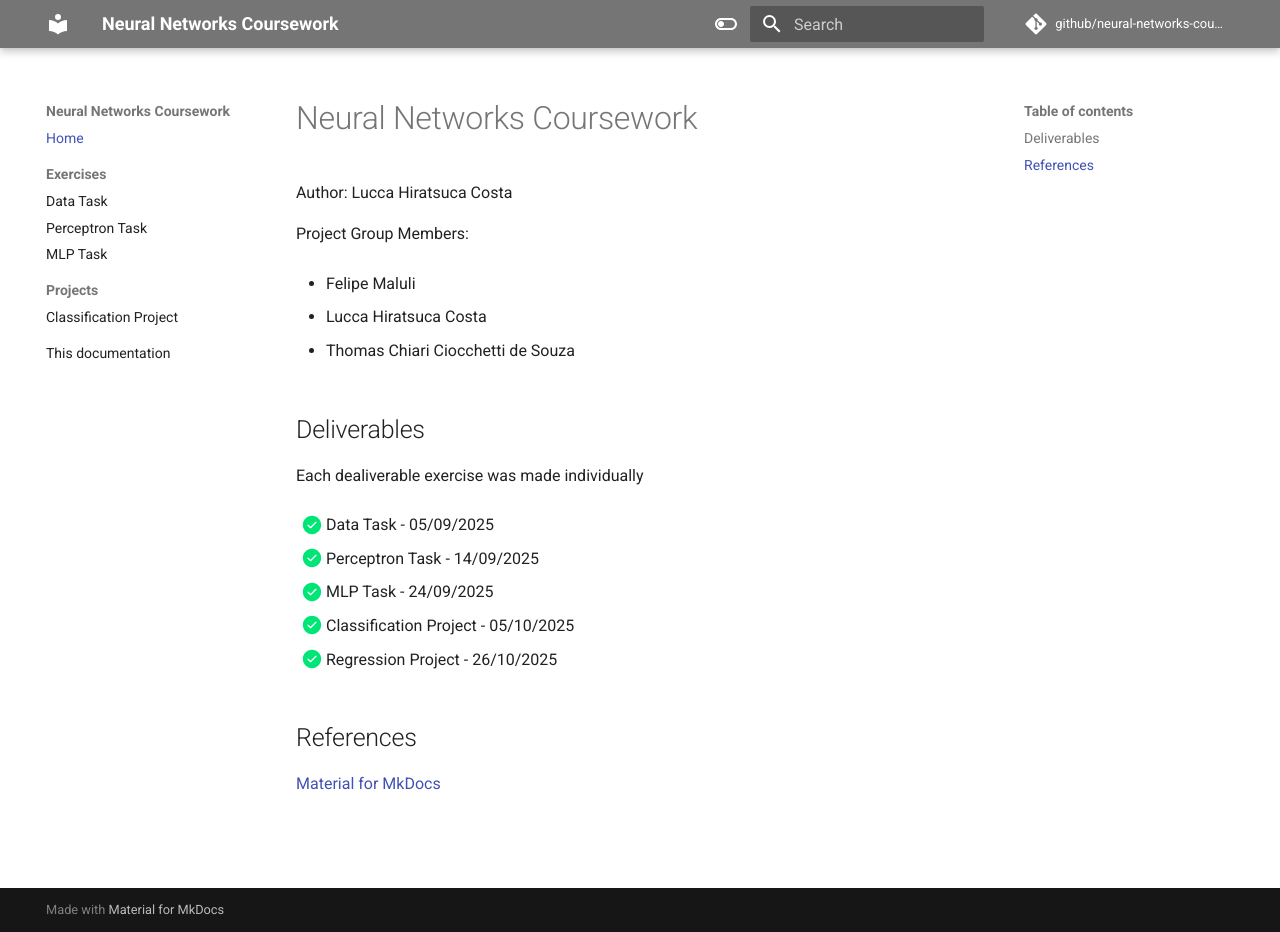
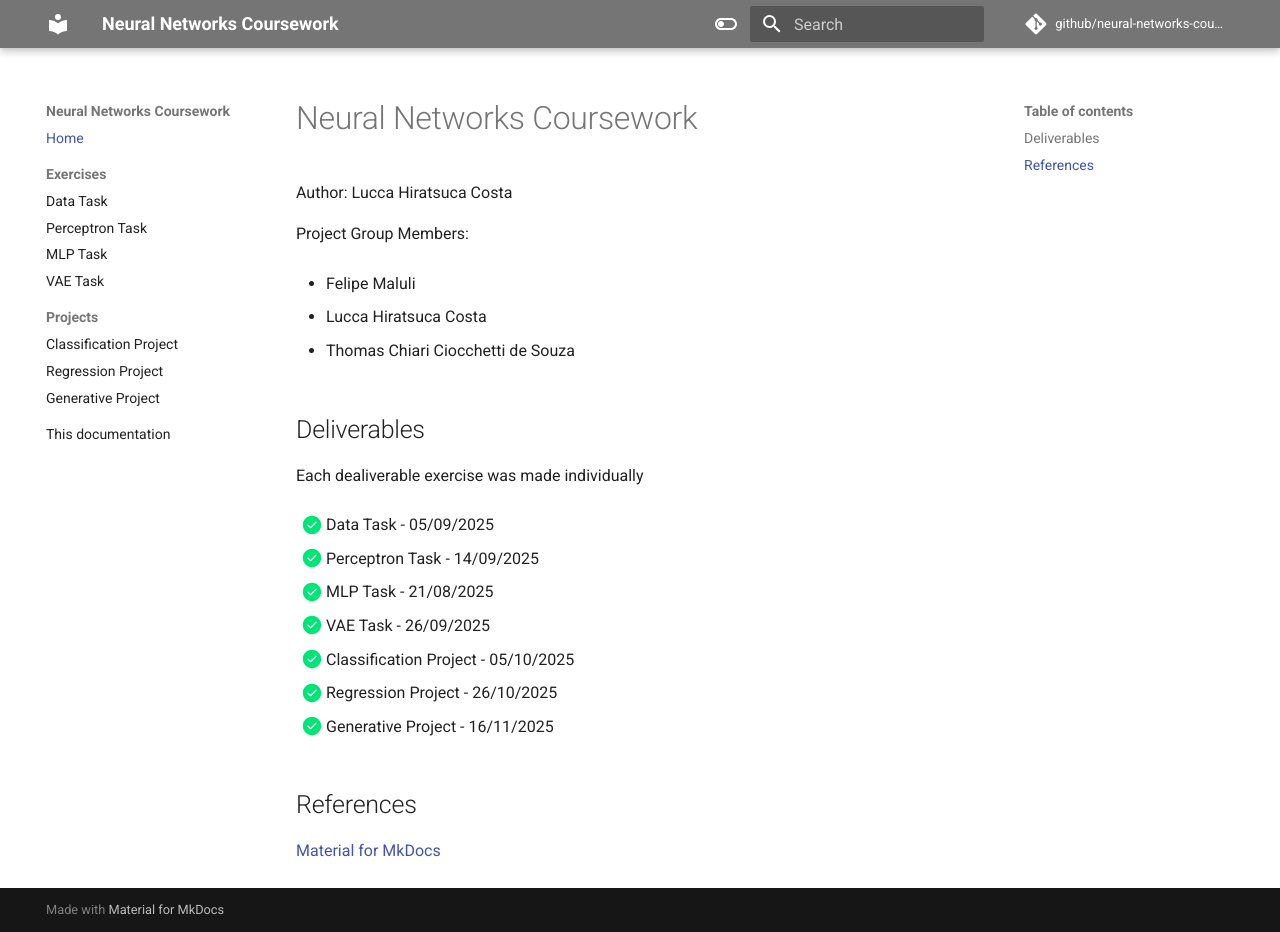
Before and after one commit to LuccaHiratsuca/neural-networks-coursework, an MkDocs documentation site: the page built from docs/index.md, in a window 1280 px wide and 932 px high. Built offline with MkDocs 1.6.1 and Material for MkDocs 9.7.7, drawn with Linux system fonts in a browser that asks for light colours; comment, search, counter and statistics services are not loaded.

Commit message:
fix: update

```diff
--- a/docs/index.md
+++ b/docs/index.md
@@ -18,12 +18,16 @@ Each dealiverable exercise was made individually
 
 - [x] Perceptron Task - 14/09/2025
 
-- [x] MLP Task - 24/09/2025
+- [x] MLP Task - 21/08/2025
+
+- [x] VAE Task - 26/09/2025
 
 - [x] Classification Project - 05/10/2025
 
 - [x] Regression Project - 26/10/2025
 
+- [x] Generative Project - 16/11/2025
+
 
 ## References
 
--- a/mkdocs.yml
+++ b/mkdocs.yml
@@ -140,6 +140,9 @@ nav:
       - Data Task: exercises/data/main.md
       - Perceptron Task: exercises/perceptron/main.md
       - MLP Task: exercises/mlp/main.md
+      - VAE Task: exercises/vae/main.md
   - Projects:
       - Classification Project: classification-project/main.md   # sem "exercises/"
+      - Regression Project: regression-project/main.md         # sem "exercises/"
+      - Generative Project: generative-project/main.md         # sem "exercises/"
   - This documentation: thisdocumentation/main.md               # sem "docs/"
```
